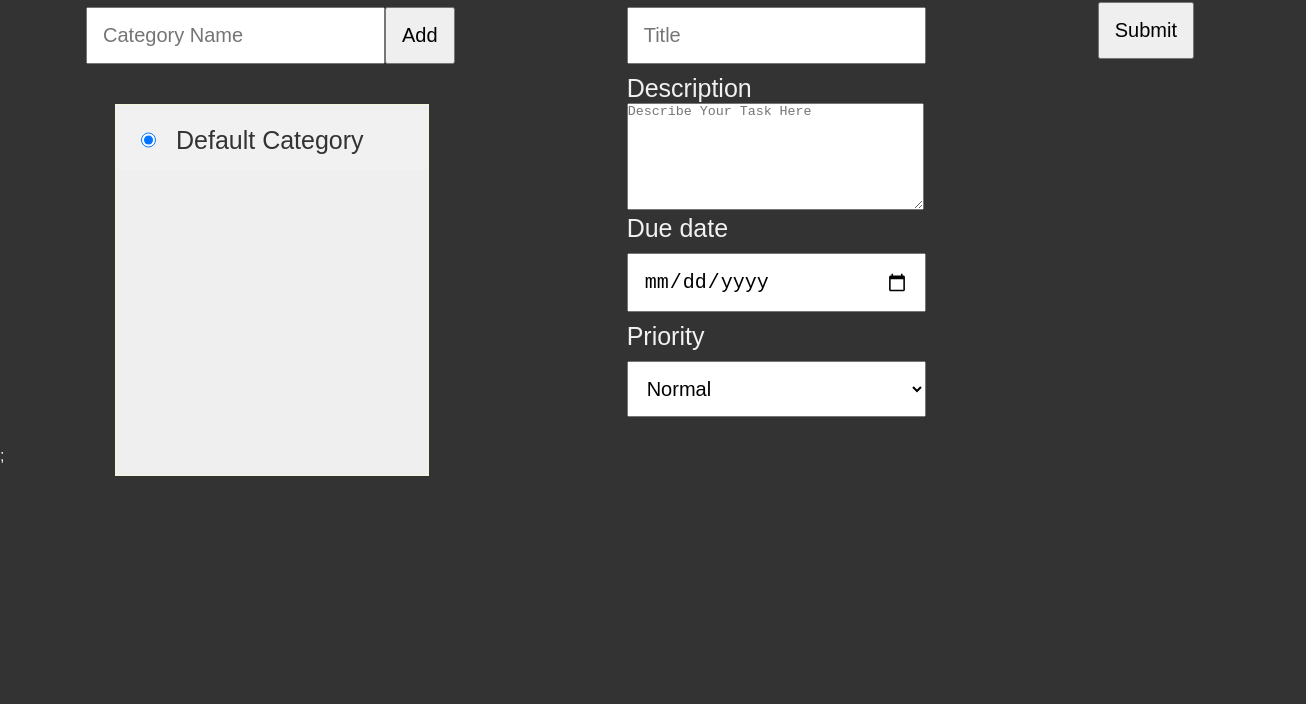
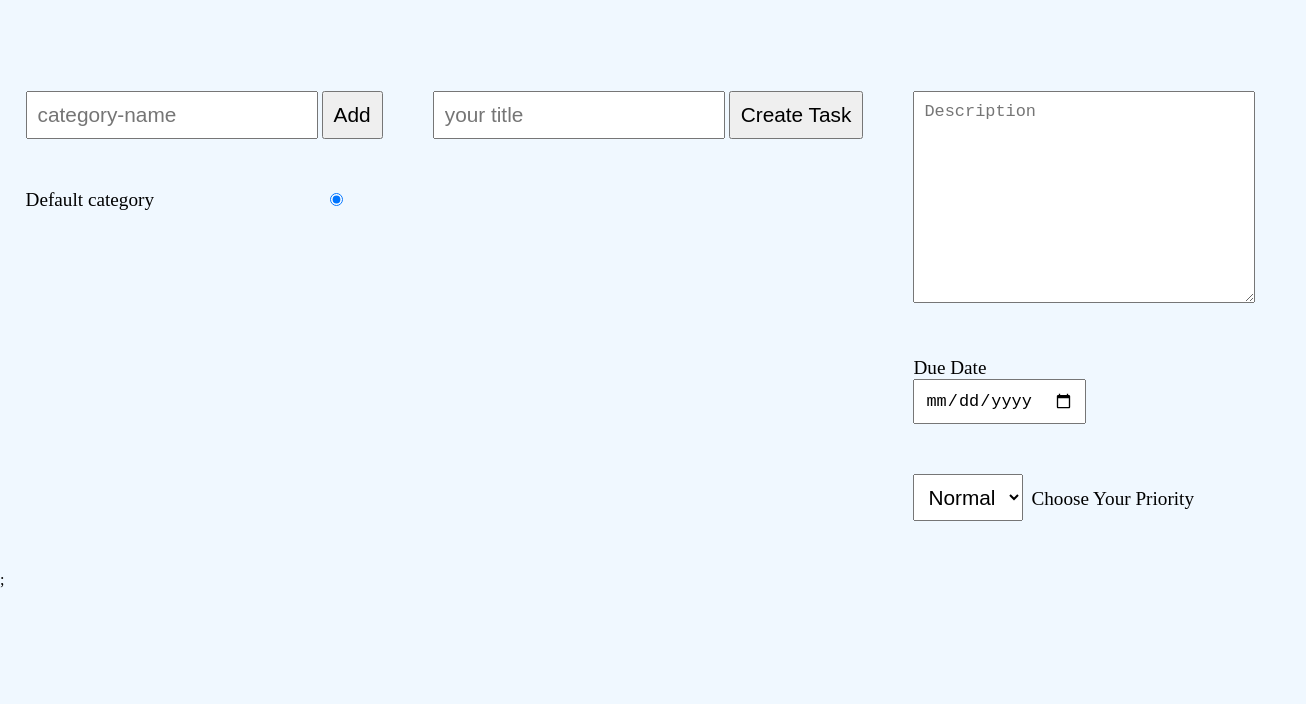
Before and after one commit to tahiry-dev/todo-app, a website built with webpack: page dist/index.html in a window 1280 px wide. Shown: the part 96-800 px from the top of the page, 1306 px wide, since content can reach past the window. Built offline with nearby package versions, Linux system fonts and the light colour scheme.

Commit message:
update the basic page to allow more functionality

```diff
--- a/package.json
+++ b/package.json
@@ -21,6 +21,7 @@
   "devDependencies": {
     "css-loader": "^5.0.2",
     "file-loader": "^6.2.0",
+    "html-loader": "^2.1.0",
     "style-loader": "^2.0.0",
     "webpack": "^5.21.2",
     "webpack-cli": "^4.5.0"
--- a/src/components/basic.js
+++ b/src/components/basic.js
@@ -2,44 +2,42 @@ export default function basic() {
     const container = document.createElement('div');
     container.className = 'container';
     container.innerHTML = `
-            <form>
-                <div class="left" id= "left">
-                    <p>
-                        <label for="category">Task Category</label>
-                        <input type="text" id="category" placeholder="Category Name">
-                    </p>
-                    <p><button type="submit" id="category-button" >Add</button></p>
+            <h1>TODO APP</h1>
+            <div class="container-fluid">
+                <div class="category">
+                    <form id="category">
+                        <input type="text" placeholder="category-name">
+                        <button type="submit">Add</button>
+                    </form>
+                    <div id="category-list">
+                        <div class="category-list-name">
+                            <p>Default category</p>
+                            <p><input type="radio" name="category" checked></p>
+                        </div>
+                    </div>
+                </div>
+                <div class="task">
+                    <form id="task">
+                        <input type="text" id="title" placeholder="your title">
+                        <button type="submit">Create Task</button>
+                    </form>
+                    <ul class="task-list">
 
+                    </ul>
                 </div>
-                <div class="center">
-                    <label for="title">Tasks</label>
-                    <input type="text" id="title" placeholder="Title"><br>
-                    <label for="description">Description</label>
-                    <textarea cols="35" rows="7" id="description" placeholder="Describe Your Task Here"></textarea><br>
-                    <label for="deadline">Due date</label>
-                    <input type="date" id="deadline"><br>
-                    <label for="priority">Priority</label>
-                    <select id="priority">
-                        <option value="Normal">Normal</option>
-                        <option value="Urgent"> Urgent</option>
-                    </select>
+                <div class="details">
+                    <form id="details">
+                        <textarea id="description" cols="30" rows="10" placeholder="Description"></textarea><br>
+                        <label for="date">Due Date</label><br>
+                        <input type="date" id="date"><br>
+                        <select id="priority">
+                            <option value="normal">Normal</option>
+                            <option value="urgent">Urgent</option>
+                        </select>
+                        &nbsp;<label for="priority">Choose Your Priority</label>
+                    </form>
                 </div>
-                <div class="right">
-                    <button type="submit" id = "submit-button" >Submit</button>
-                </div>
-            </form>
-            <div class="category-container">
-                <ul class="list-of-category">
-                    <li>
-                        <input type="radio" name="radioValue" value="default" class="radio" checked>
-                        <span>Default Category</span>
-                    </li>
-                </ul>
             </div>
-
-            <ul class="liste-todo">
-
-            </ul>
 
         `
     return container
--- a/src/components/getCategoryName.js
+++ /dev/null
@@ -1,6 +0,0 @@
-export default function getName(name, id = Date.now()) {
-    return {
-        name: name,
-        id: id
-    };
-}
--- a/src/css/style.css
+++ b/src/css/style.css
@@ -5,126 +5,59 @@
 }
 
 body {
-  background: #333;
-  color: #f1f1f1;
-  font-family: Arial, Helvetica, sans-serif;
+  background-color: aliceblue;
 }
 
-#wrapper{
-  margin-top: 5%;
+.container-fluid {
+  display: grid;
+  grid-template-columns: repeat(3,auto);
+  width: 100%;
+  margin-left: 2%;
 }
 
 h1 {
+  margin: 50px 0 100px;
   text-align: center;
-  font-size: 5vw;
-  margin: 50px 0;
 }
 
-form {
-  display: flex;
-  justify-content: space-around;
-  margin: 0 auto;
+input, select, textarea, button {
+  padding: 10px;
+  font-size: 1.3em;
+  margin-bottom: 50px;
 }
 
-form label {
-  display: block;
-  font-size: 25px;
-}
-form input, form select {
-  width: 100%;
-  padding: 15px;
-  font-size: 20px;
-  margin: 10px 0;
-}
-form button {
-  margin-top: 35%;
-  padding: 15px;
-  font-size: 20px;
+#category-list {
+  width: 78%;
 }
 
-.left {
-display: flex;
-position: relative;
+.delete-button {
+  background-color: red;
+  height: 20px;
+  width: 20px;
+  cursor: pointer;
+
 }
 
-#category-button{
-  margin-top: 56%;
+.category-list-name {
+  display: flex;
+  justify-content: space-between;
 }
 
-.list-of-category {
-  width: 100%;
+.delete {
+  background-color: red;
+  height: 10%;
+  cursor: pointer;
 }
 
-.list-of-category li {
-  cursor: pointer;
-  width: 100%;
-  padding: 10px;
+p {
+  list-style: none;
+  font-size: larger;
+}
 
+label {
+  font-size: larger;
 }
 
 .required::placeholder {
   color: red;
 }
-
-.category-container {
-  display: block;
-  position: absolute;
-  width: 24.5%;
-  border: 1px solid beige;
-  background-color: #efefef;
-  height: 46.5vh;
-  top: 200px;
-  left: 115px;
-}
-
-.radio {
-  width: 15px;
-}
-
-.close-btn {
-  background-color: red;
-}
-
-.liste-todo {
-  list-style-type: none;
-  margin: 20px auto 0;
-  width: 70%;
-  max-width: 1200px;
-  min-width: 400px;
-}
-
-li {
-  font-size: 20px;
-  width: 100%;
-  background: #f1f1f1;
-  display: flex;
-  align-items: center;
-  padding: 5px;
-  color: #333;
-  margin: 5px 0;
-}
-
-li input {
-  width: 40px;
-  height: 40px;
-  margin-left: 15px;
-}
-
-li button {
-  margin-left: auto;
-  padding: 5px;
-}
-
-button img {
-  width: 40px;
-  pointer-events: none;
-}
-
-li span {
-  font-size: 25px;
-  margin-left: 20px;
-}
-/* anim rayure */
-li.finDeTache span {
-  text-decoration: line-through;
-}
--- a/src/index.js
+++ b/src/index.js
@@ -1,7 +1,6 @@
 import './css/style.css';
 import basic from './components/basic';
-// import Tasks from './components/tasks';
-import getName from './components/getCategoryName';
+
 
 const basicPage = () => {
     const parent = document.createElement('div');
@@ -13,70 +12,33 @@ const basicPage = () => {
 
 document.getElementById('wrapper').appendChild(basicPage());
 
-const leftBtn = document.getElementById('category-button')
-const categoryInpt = document.getElementById('category');
-const showCategory = document.querySelector('.list-of-category')
-let listOfCategory = [];
+let addCategory = document.getElementsByTagName('button')[0];
+let category = document.getElementsByTagName('input')[0];
+let categoryList = document.getElementById('category-list');
 
-leftBtn.addEventListener('click', (e) => {
 
+addCategory.addEventListener('click', (e) => {
     e.preventDefault();
-
-    if (categoryInpt.value === '') {
-        categoryInpt.className = 'required';
-        categoryInpt.setAttribute('placeholder', 'This field is required');
+    if (category.value === '') {
+        category.setAttribute('placeholder', 'This field is required');
+        category.classList.add('required');
         setTimeout(() => {
-            categoryInpt.removeAttribute('class');
-            categoryInpt.setAttribute('placeholder', 'Category Name');
+            category.setAttribute('placeholder', 'category-name');
+            category.removeAttribute('class');
         }, 1500)
-
         return
     }
 
-    let category = getName(categoryInpt.value);
+    let list = document.createElement('div');
+    list.className = 'category-list-name';
+    list.innerHTML = `
+        <p>${category.value}</p>
+        <p><input type="radio" name="category" checked></p>
+        <p class="delete" >X</p>
 
-    categoryInpt.value = '';
+    `
 
-    displayCategory(category);
+    categoryList.appendChild(list);
 
-    function displayCategory(category) {
-
-        const item = document.createElement('li');
-        item.setAttribute('data-key', category.id);
-
-        const input = document.createElement('input');
-        input.setAttribute('type', 'radio');
-        input.setAttribute('name', 'radioValue');
-        input.setAttribute('value', `${category.name}`);
-        input.className = 'radio';
-
-        item.appendChild(input)
-
-        const name = document.createElement('span');
-        name.innerText = category.name;
-        item.appendChild(name);
-
-        const deleteBtn = document.createElement('button');
-        deleteBtn.setAttribute('class', 'close-btn');
-        deleteBtn.innerText = 'X';
-
-        item.appendChild(deleteBtn);
-
-        showCategory.appendChild(item);
-        listOfCategory.push(item);
-    }
-
-    const deleteName = document.querySelectorAll('.close-btn');
-    for (let i = 0; i < deleteName.length; i++) {
-        deleteName[i].addEventListener('click', deleteItem)
-    }
-
-    function deleteItem(e) {
-        listOfCategory.forEach(el => {
-            if (e.target.parentNode.getAttribute('data-key') === el.getAttribute('data-key')) {
-                el.remove();
-                listOfCategory = listOfCategory.filter(li => li.dataset.key !== el.dataset.key);
-            }
-        })
-    }
-})
+    category.value = '';
+});
--- a/webpack.config.js
+++ b/webpack.config.js
@@ -19,14 +19,18 @@ module.exports = {
             },
 
             {
-                test: /\.(png|jpe?g|gif)$/i,
+                test: /\.(png|jpe?g|gif|jpg)$/i,
                 use: [
                     {
                         loader: 'file-loader',
+                        options: {
+                            name: '[name].[ext]',
+                            outputPath: 'img/',
+                            publicPath: 'img/'
+                        }
                     },
                 ],
             },
-
         ],
     },
 };
```
Also changed, not shown: dist/main.js, src/img/close.jpg (added), 1 other file.
